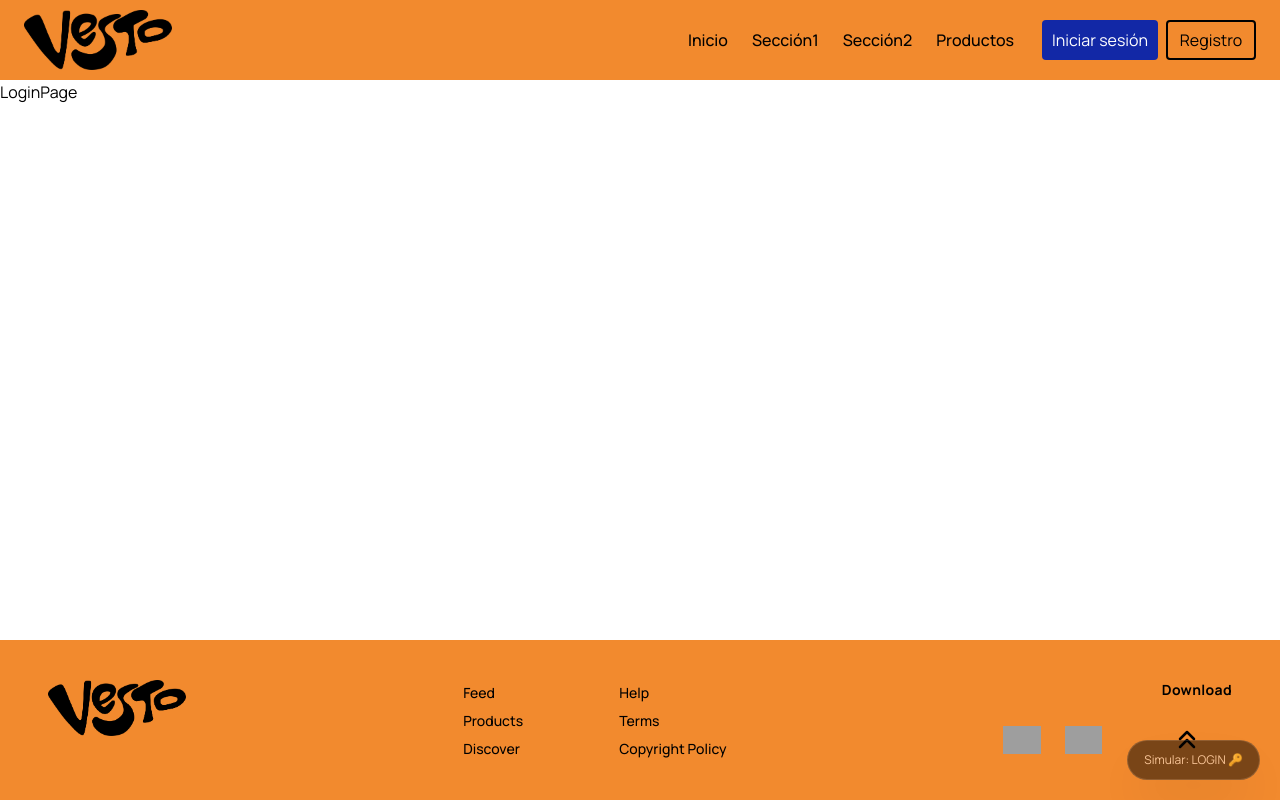
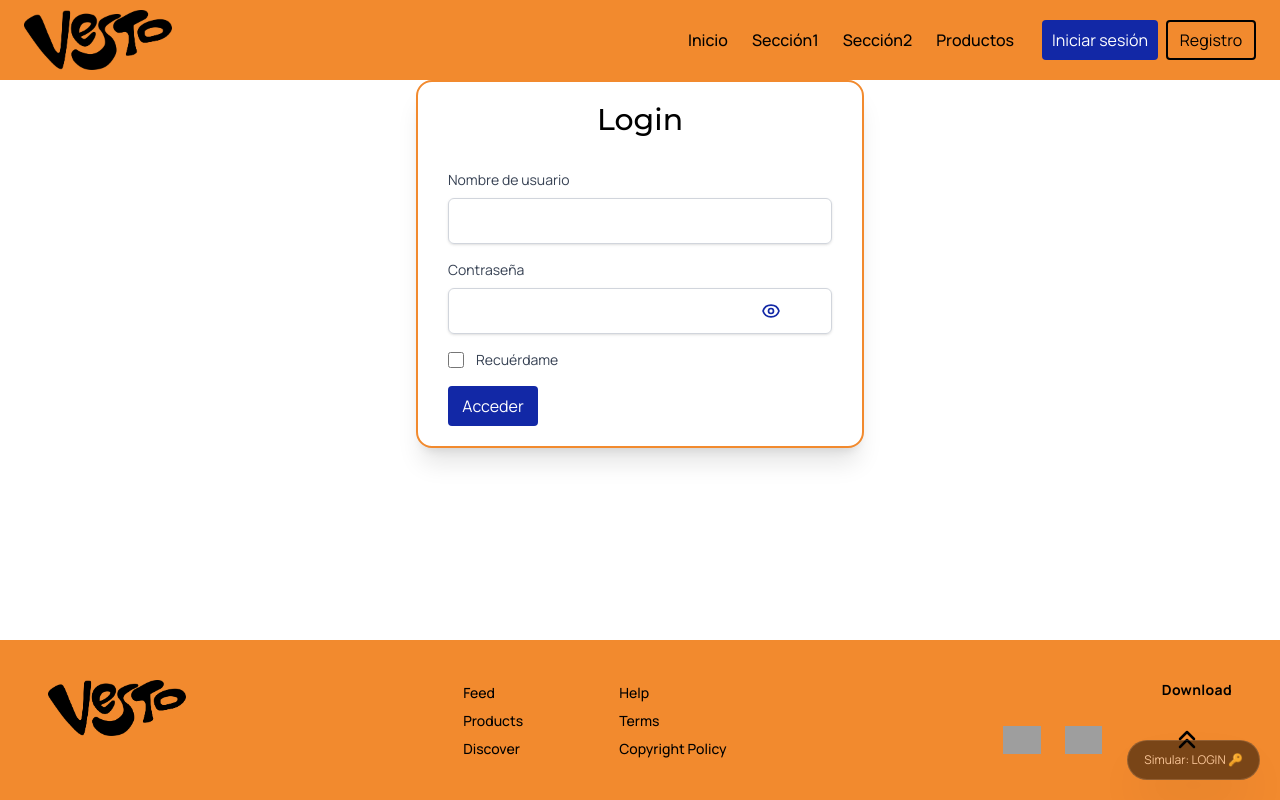
Before and after one commit to LaNoviaDePepe/Vesto, a React (Vite) app: page /login in a window 1280 px wide. Built offline with nearby package versions, Linux system fonts and the light colour scheme; grey boxes are pictures that could not be loaded.

Commit message:
🔄️UPDATE_LoginPage

```diff
--- a/src/App.tsx
+++ b/src/App.tsx
@@ -7,41 +7,41 @@ import NavbarPageLayout from "./layouts/NavbarPageLayout";
 // Pages
 import LoginPage from "./pages/LoginPage";
 import SignUpPage from "./pages/SignUpPage";
-import LandingPage from "./pages/LandingPage";
-import PrendasPage from "./pages/PrendasPage";
-import AddPrendaPage from "./pages/AddPrendaPage";
-import ConjuntoPage from "./pages/ConjuntoPage";
-import AddConjuntoPage from "./pages/AddConjuntoPage";
-import PerfilPage from "./pages/PerfilPage";
+// import LandingPage from "./pages/LandingPage";
+// import PrendasPage from "./pages/PrendasPage";
+// import AddPrendaPage from "./pages/AddPrendaPage";
+// import ConjuntoPage from "./pages/ConjuntoPage";
+// import AddConjuntoPage from "./pages/AddConjuntoPage";
+// import PerfilPage from "./pages/PerfilPage";
 
 export default function App() {
   // Simulación de autenticación
-  const isUser = true;
+  // const isUser = true;
 
   const router = createBrowserRouter([
     {
       // Grupo 1: Layout con Navbar, Página y Footer
       element: <NavbarPageFooterLayout />,
       children: [
-        {
-          path: "/",
-          element: isUser ? <Navigate to="/closet" replace /> : <LandingPage />
+        { path: "/", element: <LoginPage />
+          // path: "/",
+          // element: isUser ? <Navigate to="/closet" replace /> : <LandingPage />
         },
         { path: "/login", element: <LoginPage /> },
         { path: "/signup", element: <SignUpPage /> },
       ],
     },
-    {
+    //{
       // Grupo 2: Layout con Navbar y Página (sin Footer)
-      element: <NavbarPageLayout />,
-      children: [
-        { path: "/closet", element: <PrendasPage /> },
-        { path: "/clothing", element: <AddPrendaPage /> },
-        { path: "/outfits", element: <ConjuntoPage /> },
-        { path: "/outfitsCreator", element: <AddConjuntoPage /> },
-        { path: "/profile", element: <PerfilPage /> },
-      ],
-    },
+    //   element: <NavbarPageLayout />,
+    //   children: [
+    //     { path: "/closet", element: <PrendasPage /> },
+    //     { path: "/clothing", element: <AddPrendaPage /> },
+    //     { path: "/outfits", element: <ConjuntoPage /> },
+    //     { path: "/outfitsCreator", element: <AddConjuntoPage /> },
+    //     { path: "/profile", element: <PerfilPage /> },
+    //   ],
+    // },
   ]);
 
   return <RouterProvider router={router} />;
--- a/src/pages/LoginPage.tsx
+++ b/src/pages/LoginPage.tsx
@@ -1,5 +1,7 @@
+import LoginForm from "../components/forms/LoginForm";
+
 export default function LoginPage() {
   return (
-    <div>LoginPage</div>
+    <LoginForm/>
   )
 }
```
